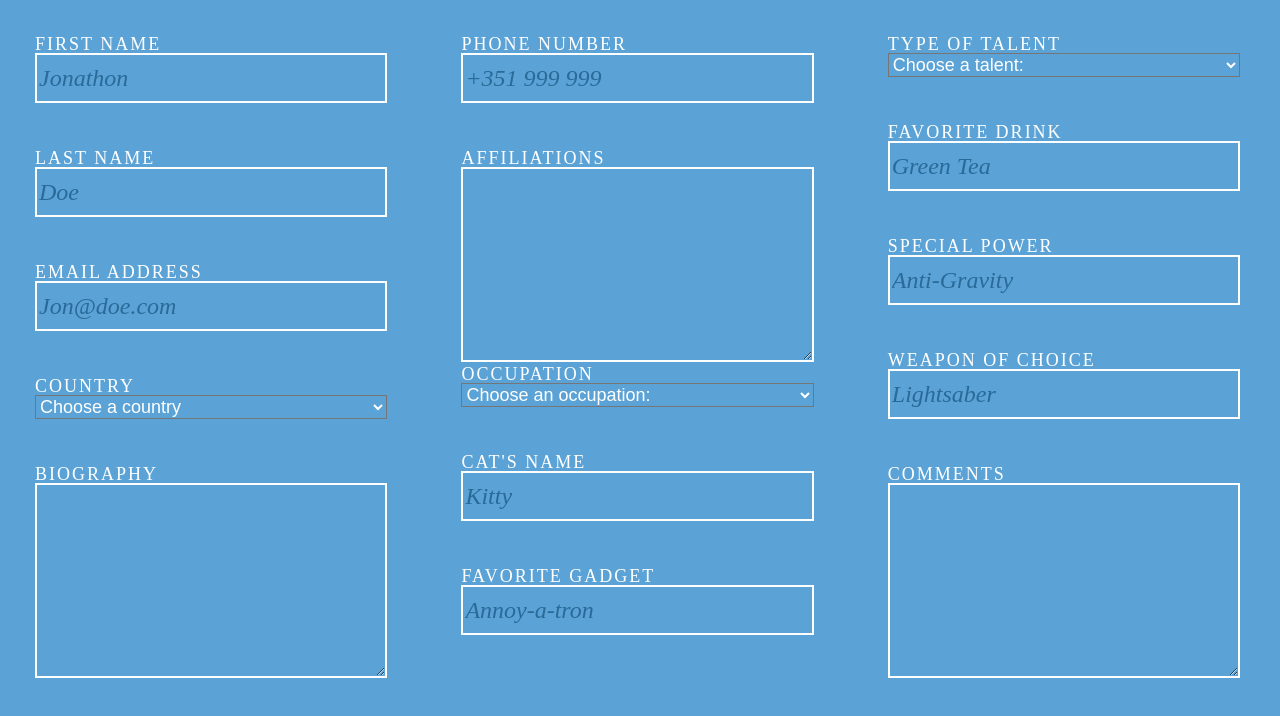
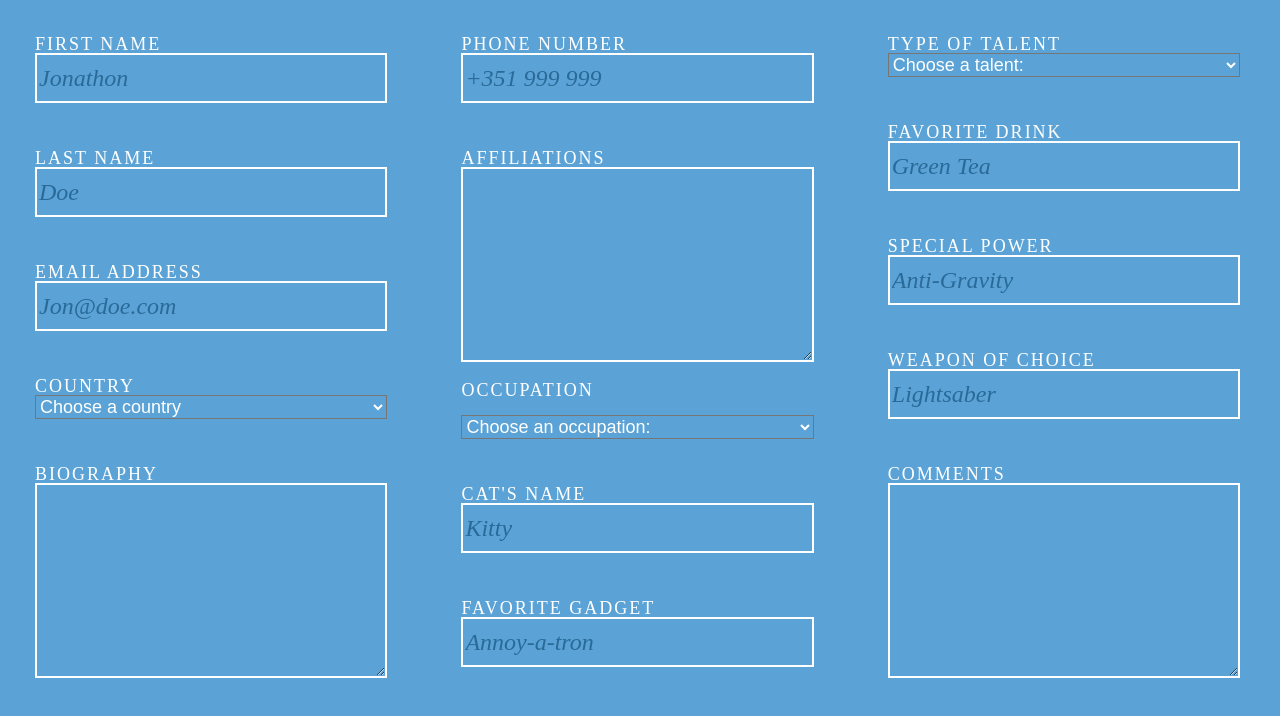
Before and after one commit to johncpatterson/TIY-1-3-Responsive-Form-Design, a plain HTML site: page index.html in a window 1280 px wide. Drawn offline with Linux system fonts and the light colour scheme; a web font is replaced by a local one.

Commit message:
added a couple <br>'s and ran HTML Prettify.

```diff
--- a/main.css
+++ b/main.css
@@ -13,7 +13,7 @@ div {
     display: inline-block;
     width: 33%;
     margin: 10px auto;
-    padding: 25px 35px 25px 35px;
+    padding: 25px 35px 10px 35px;
     vertical-align: top;
 }
 
```
Also changed, not shown: index.html (+2 -0 lines).
